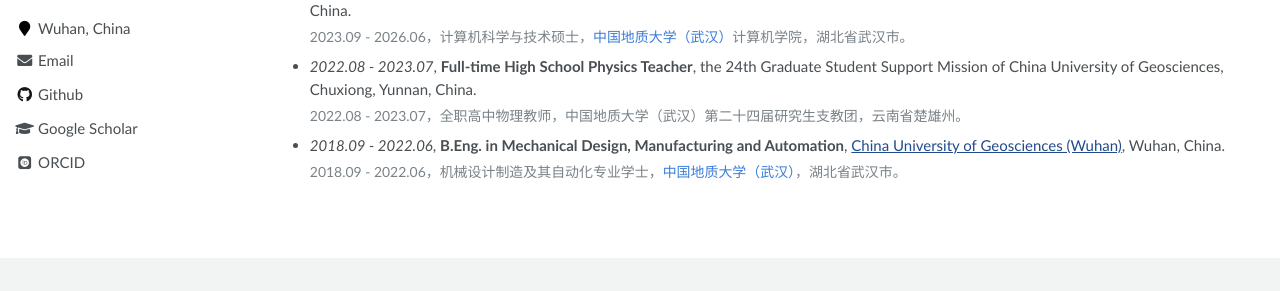
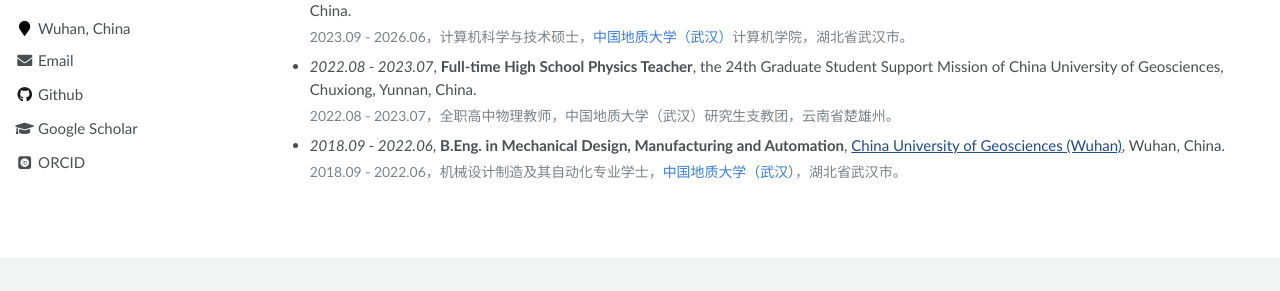
Before and after one commit to cleste-pome/cleste-pome.github.io, a Jekyll site: the page built from _pages/about.md, in a window 1280 px wide and 900 px high, scrolled down 1359 px. Shown: the part 153-444 px from the top of the window. Built offline with Jekyll 4.4.1, drawn with Linux system fonts in a browser that asks for light colours; some web fonts are replaced.

Commit message:
Sidebar link to CS school site; drop ordinal from teaching mission name

```diff
--- a/_config.yml
+++ b/_config.yml
@@ -25,7 +25,7 @@ author:
   name_display     : "Ruimeng Liu<br>（刘睿萌）"  # 侧边栏显示：英文名与中文名分两行
   # 头像：3:4 竖版裁剪，原图见仓库根目录（已加入 .gitignore，不会上传）
   avatar           : "images/avatar.jpg"
-  bio              : "<strong>Ph.D. Student</strong> &middot; Huazhong University of Science and Technology<br><span class='author__bio-zh'>博士研究生 &middot; <a href='https://www.hust.edu.cn/'>华中科技大学</a></span>"
+  bio              : "<strong>Ph.D. Student</strong> &middot; Huazhong University of Science and Technology<br><span class='author__bio-zh'>博士研究生 &middot; <a href='https://cs.hust.edu.cn/'>华中科技大学</a></span>"
   # 侧边栏"研究方向"区块（支持 HTML）
   research_label   : "🔬 Research Interests"
   research         : "<strong>Multimodal Representation Learning</strong>"
--- a/_pages/about.md
+++ b/_pages/about.md
@@ -123,7 +123,7 @@ Conference reviewer for ICML, CVPR, AAAI, and IJCAI. Journal reviewer for IEEE T
 # 📖 Educations
 - *2026.09 - now*, **Ph.D. in Computer Science and Technology**, School of Computer Science and Technology, [Huazhong University of Science and Technology](https://www.hust.edu.cn/), Wuhan, China.<span class="zh">2026.09 - 至今，计算机科学与技术博士研究生，<a href="https://www.hust.edu.cn/">华中科技大学</a>计算机科学与技术学院，湖北省武汉市。</span>
 - *2023.09 - 2026.06*, **M.Eng. in Computer Science and Technology**, School of Computer Science, [China University of Geosciences (Wuhan)](https://www.cug.edu.cn/), Wuhan, China.<span class="zh">2023.09 - 2026.06，计算机科学与技术硕士，<a href="https://www.cug.edu.cn/">中国地质大学（武汉）</a>计算机学院，湖北省武汉市。</span>
-- *2022.08 - 2023.07*, **Full-time High School Physics Teacher**, the 24th Graduate Student Support Mission of China University of Geosciences, Chuxiong, Yunnan, China.<span class="zh">2022.08 - 2023.07，全职高中物理教师，中国地质大学（武汉）第二十四届研究生支教团，云南省楚雄州。</span>
+- *2022.08 - 2023.07*, **Full-time High School Physics Teacher**, the 24th Graduate Student Support Mission of China University of Geosciences, Chuxiong, Yunnan, China.<span class="zh">2022.08 - 2023.07，全职高中物理教师，中国地质大学（武汉）研究生支教团，云南省楚雄州。</span>
 - *2018.09 - 2022.06*, **B.Eng. in Mechanical Design, Manufacturing and Automation**, [China University of Geosciences (Wuhan)](https://www.cug.edu.cn/), Wuhan, China.<span class="zh">2018.09 - 2022.06，机械设计制造及其自动化专业学士，<a href="https://www.cug.edu.cn/">中国地质大学（武汉）</a>，湖北省武汉市。</span>
 
 
```
